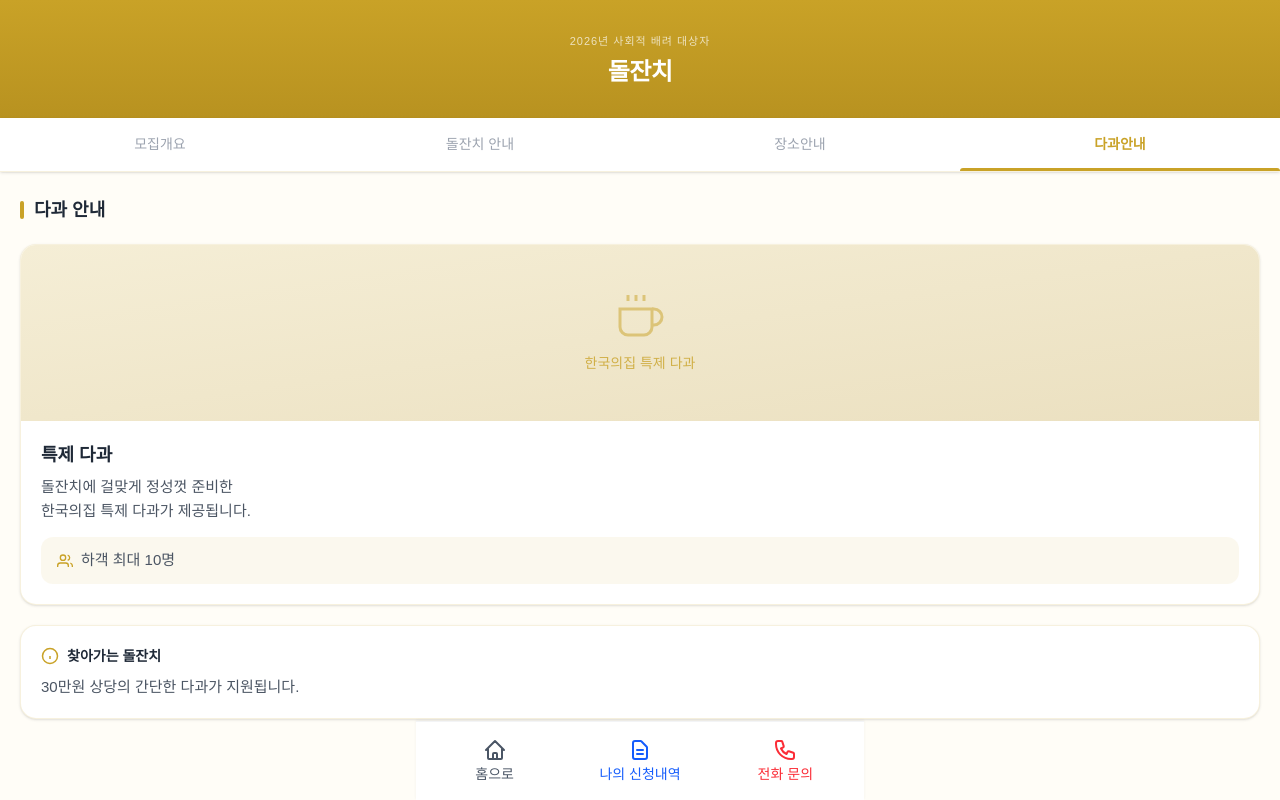
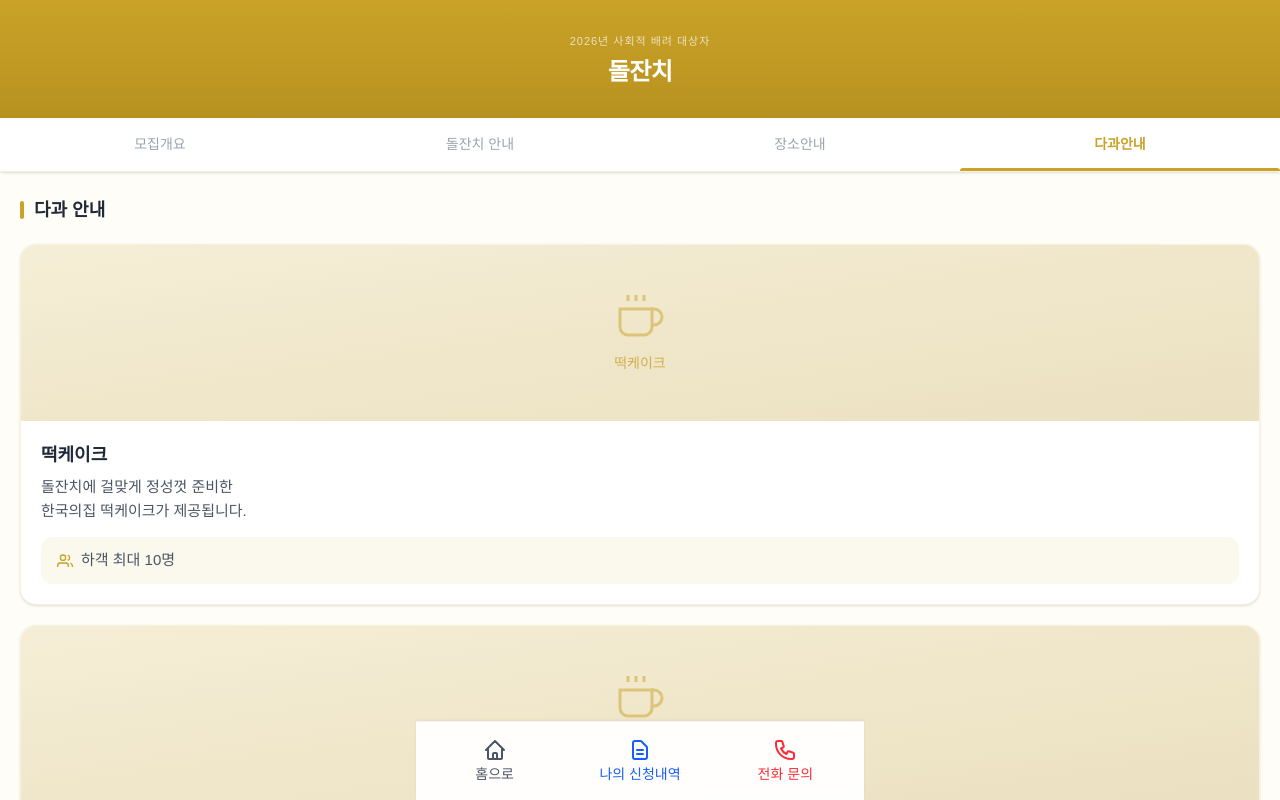
Before and after one commit to tolbilee/traditional-ceremony-app, a Next.js app: page /doljanchi/program in a window 1280 px wide. Both pictures are taken after a click on the button "다과안내". Shown: the top 800 px of the page. Built offline with nearby package versions, Linux system fonts and the light colour scheme; a web font is replaced by a local one.

Commit message:
feat: update doljanchi meal tab content - change to tteok cake and add gift tteok
- Change '?뱀젣 ?ㅺ낵' to '?≪??댄겕' in meal tab
- Add '?듬??? section with same format as tteok cake
- Both sections maintain consistent styling and layout

```diff
--- a/app/doljanchi/program/page.tsx
+++ b/app/doljanchi/program/page.tsx
@@ -533,6 +533,7 @@ export default function DoljanchiProgramPage() {
               다과 안내
             </h2>
 
+            {/* 떡케이크 */}
             <div className="bg-white rounded-2xl overflow-hidden shadow-sm border border-[rgba(201,162,39,0.15)]">
               <div className="h-44 bg-gradient-to-br from-[#F5EED6] to-[#EBE0C0] flex flex-col items-center justify-center gap-3">
                 <svg className="w-12 h-12 text-[#C9A227] opacity-50" viewBox="0 0 24 24" fill="none" stroke="currentColor" strokeWidth="1.5">
@@ -542,13 +543,43 @@ export default function DoljanchiProgramPage() {
                   <line x1="10" y1="1" x2="10" y2="4" />
                   <line x1="14" y1="1" x2="14" y2="4" />
                 </svg>
-                <span className="text-sm text-[#C9A227] font-medium opacity-80">한국의집 특제 다과</span>
+                <span className="text-sm text-[#C9A227] font-medium opacity-80">떡케이크</span>
               </div>
               <div className="p-5">
-                <h3 className="text-lg font-bold mb-1.5 text-[#1F2937]">특제 다과</h3>
+                <h3 className="text-lg font-bold mb-1.5 text-[#1F2937]">떡케이크</h3>
                 <p className="text-[15px] text-[#4B5563] font-normal mb-3.5 leading-relaxed">
                   돌잔치에 걸맞게 정성껏 준비한<br />
-                  한국의집 특제 다과가 제공됩니다.
+                  한국의집 떡케이크가 제공됩니다.
+                </p>
+                <div className="flex items-center gap-2 px-4 py-3 bg-[rgba(201,162,39,0.08)] rounded-xl text-[15px] text-[#4B5563]">
+                  <svg className="w-4 h-4 text-[#C9A227] flex-shrink-0" viewBox="0 0 24 24" fill="none" stroke="currentColor" strokeWidth="2">
+                    <path d="M17 21v-2a4 4 0 0 0-4-4H5a4 4 0 0 0-4 4v2" />
+                    <circle cx="9" cy="7" r="4" />
+                    <path d="M23 21v-2a4 4 0 0 0-3-3.87" />
+                    <path d="M16 3.13a4 4 0 0 1 0 7.75" />
+                  </svg>
+                  하객 최대 10명
+                </div>
+              </div>
+            </div>
+
+            {/* 답례떡 */}
+            <div className="bg-white rounded-2xl overflow-hidden shadow-sm border border-[rgba(201,162,39,0.15)] mt-5">
+              <div className="h-44 bg-gradient-to-br from-[#F5EED6] to-[#EBE0C0] flex flex-col items-center justify-center gap-3">
+                <svg className="w-12 h-12 text-[#C9A227] opacity-50" viewBox="0 0 24 24" fill="none" stroke="currentColor" strokeWidth="1.5">
+                  <path d="M18 8h1a4 4 0 0 1 0 8h-1" />
+                  <path d="M2 8h16v9a4 4 0 0 1-4 4H6a4 4 0 0 1-4-4V8z" />
+                  <line x1="6" y1="1" x2="6" y2="4" />
+                  <line x1="10" y1="1" x2="10" y2="4" />
+                  <line x1="14" y1="1" x2="14" y2="4" />
+                </svg>
+                <span className="text-sm text-[#C9A227] font-medium opacity-80">답례떡</span>
+              </div>
+              <div className="p-5">
+                <h3 className="text-lg font-bold mb-1.5 text-[#1F2937]">답례떡</h3>
+                <p className="text-[15px] text-[#4B5563] font-normal mb-3.5 leading-relaxed">
+                  돌잔치에 걸맞게 정성껏 준비한<br />
+                  한국의집 답례떡이 제공됩니다.
                 </p>
                 <div className="flex items-center gap-2 px-4 py-3 bg-[rgba(201,162,39,0.08)] rounded-xl text-[15px] text-[#4B5563]">
                   <svg className="w-4 h-4 text-[#C9A227] flex-shrink-0" viewBox="0 0 24 24" fill="none" stroke="currentColor" strokeWidth="2">
```
